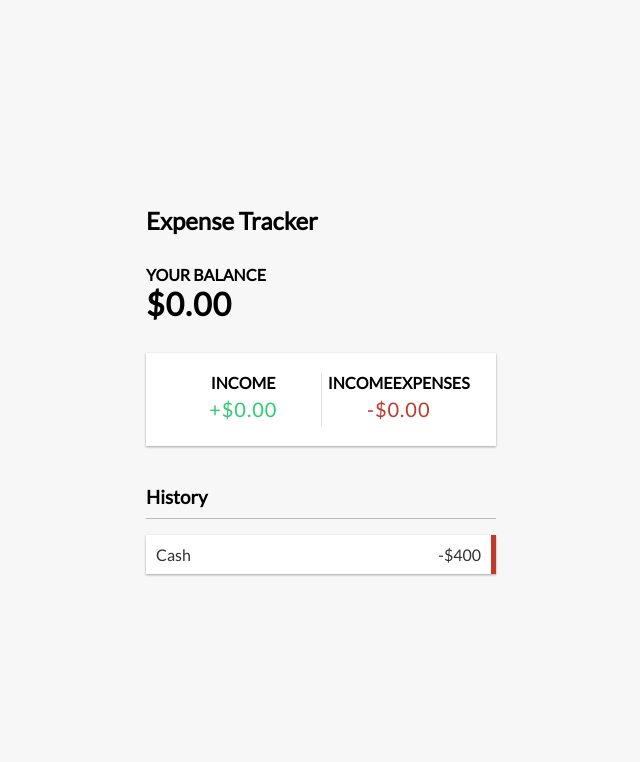
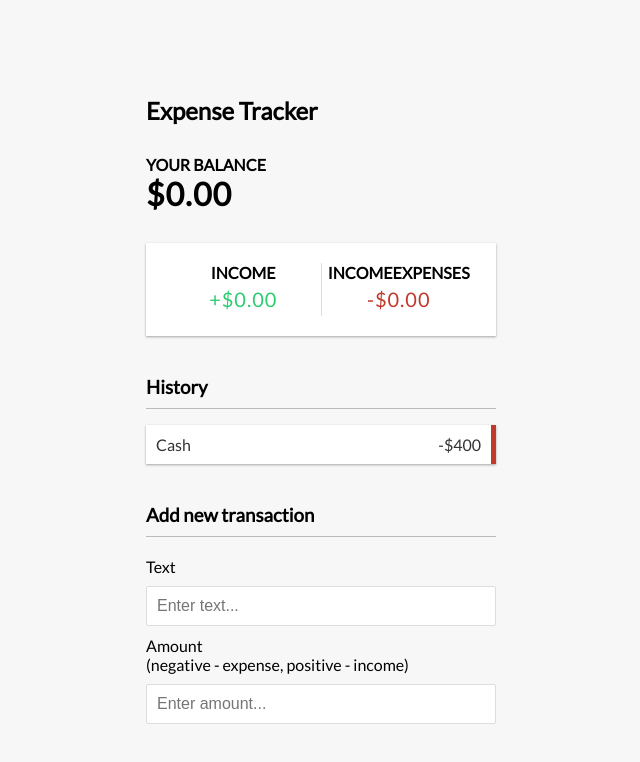
Before and after one commit to bangarusaivivek/expense-tracker, a React (Create React App) app: page / in a window 1280 px wide. Shown: the top 762 px of the page, without its empty margins (319-959 px from the left). Built offline with nearby package versions, Linux system fonts and the light colour scheme.

Commit message:
add AddTransaction comp to app comp

```diff
--- a/src/App.js
+++ b/src/App.js
@@ -4,6 +4,7 @@ import Header from './Components/Header';
 import Balance from './Components/Balance';
 import IncomeExpenses from './Components/IncomeExpenses';
 import TransactionList from './Components/TransactionList';
+import AddTransaction from './Components/AddTransaction';
 
 function App() {
   return (
@@ -12,6 +13,7 @@ function App() {
       <Balance />
       <IncomeExpenses />
       <TransactionList />
+      <AddTransaction />
     </div>
   );
 }
```
